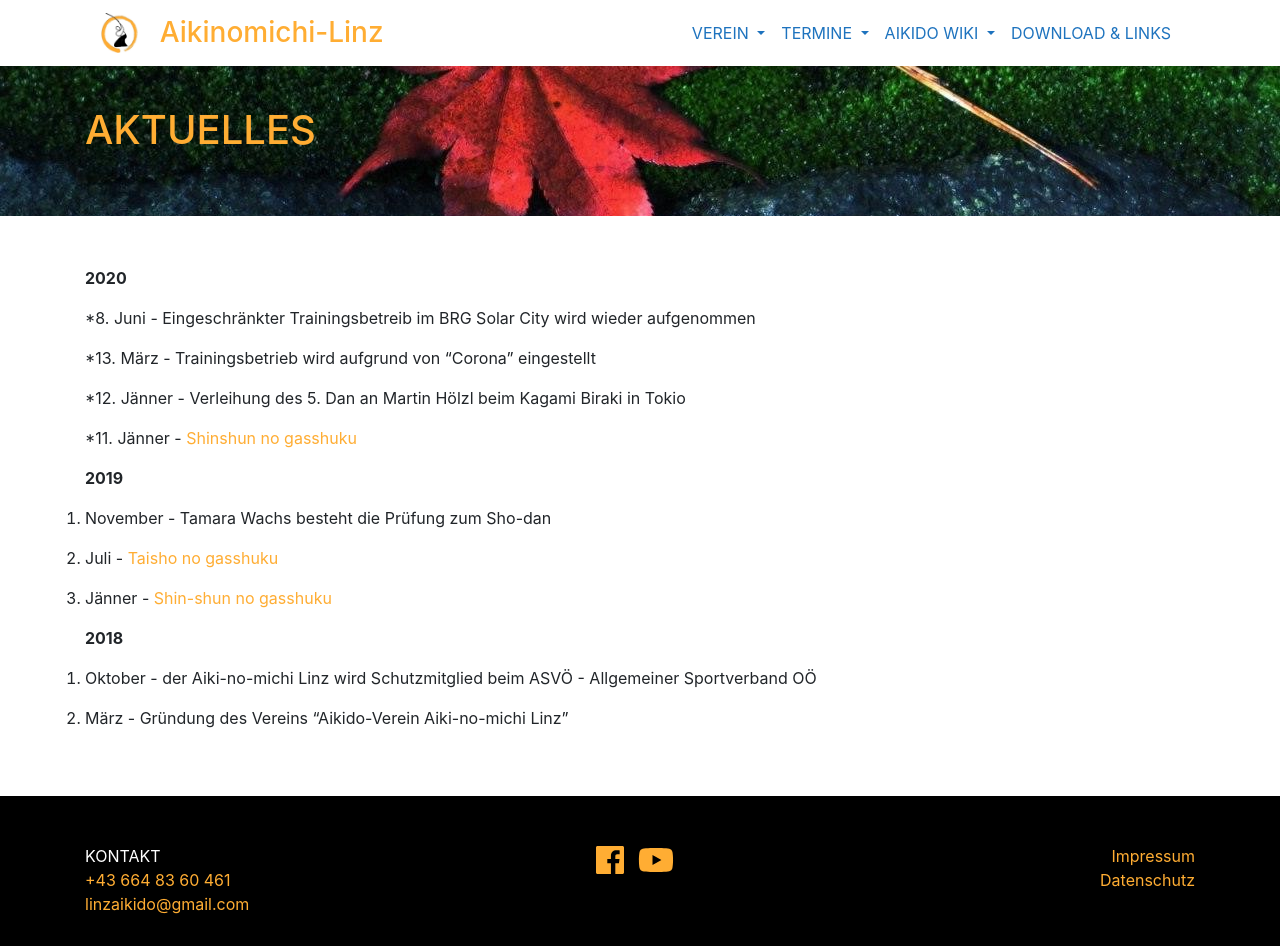
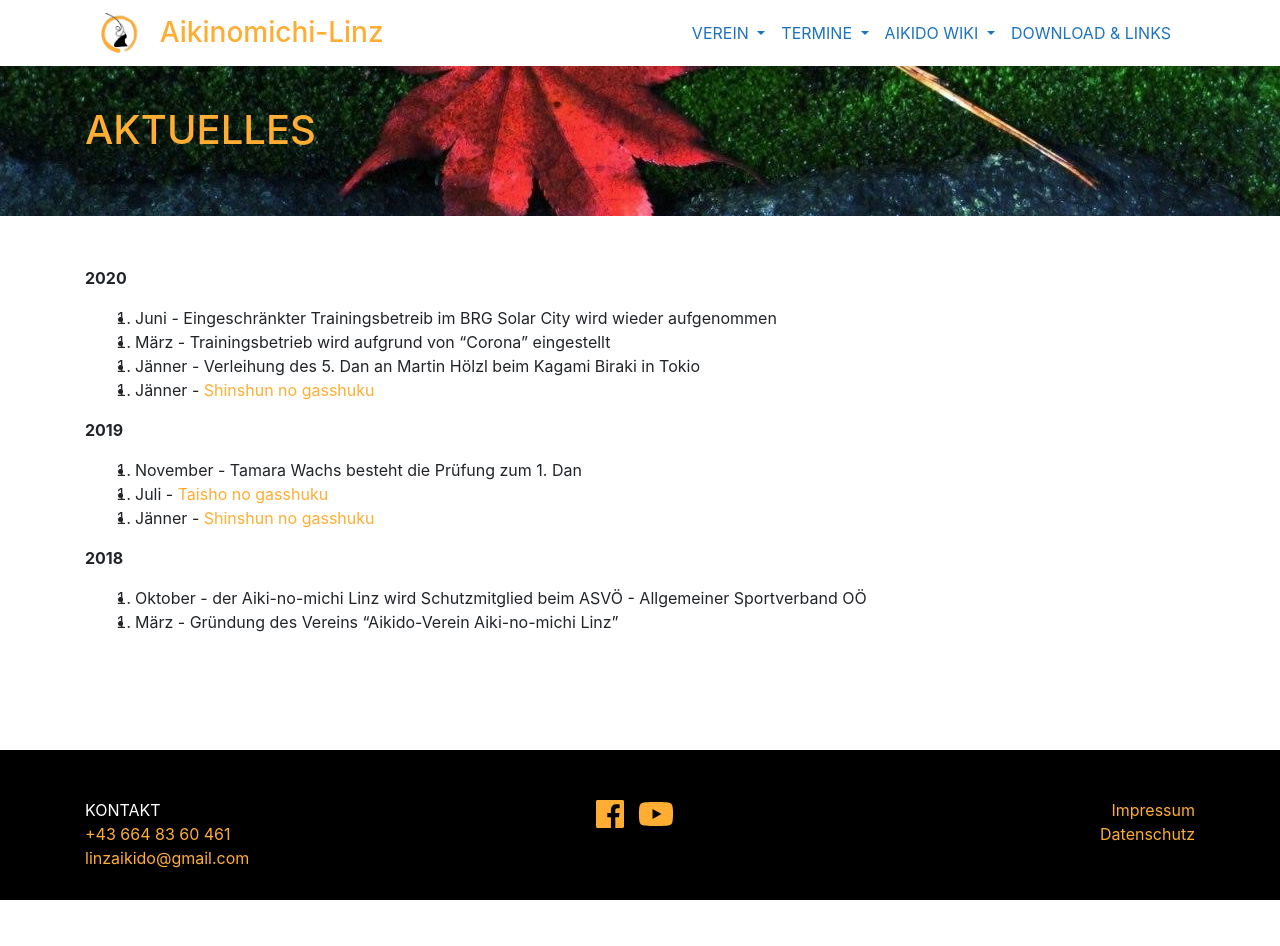
Before and after one commit to TWachs/aikinomichi-linz, a Jekyll site: the page built from aktuelles.md, in a window 1280 px wide. Built offline with Jekyll 4.4.1, drawn with Linux system fonts in a browser that asks for light colours; nearby versions of some CDN libraries; after the commit the page ends 900 px from its top, so only the background shows below that.

Commit message:
Update aktuelles.md
Formatierung ?

```diff
--- a/aktuelles.md
+++ b/aktuelles.md
@@ -8,26 +8,20 @@ title: Aktuelles
 
 **2020**
 
-*8. Juni - Eingeschränkter Trainingsbetreib im BRG Solar City wird wieder aufgenommen
-
-*13. März - Trainingsbetrieb wird aufgrund von "Corona" eingestellt
-
-*12. Jänner - Verleihung des 5. Dan an Martin Hölzl beim Kagami Biraki in Tokio
-
-*11. Jänner - [Shinshun no gasshuku](https://www.facebook.com/aikinomichilinz/photos/pcb.2469373419944097/2469359846612121/?type=3&theater){:target="_blank"}
+* 8. Juni - Eingeschränkter Trainingsbetreib im BRG Solar City wird wieder aufgenommen
+* 13. März - Trainingsbetrieb wird aufgrund von "Corona" eingestellt
+* 12. Jänner - Verleihung des 5. Dan an Martin Hölzl beim Kagami Biraki in Tokio
+* 11. Jänner - [Shinshun no gasshuku](https://www.facebook.com/aikinomichilinz/photos/pcb.2469373419944097/2469359846612121/?type=3&theater){:target="_blank"}
 
 **2019**
 
-9. November - Tamara Wachs besteht die Prüfung zum Sho-dan
-
-27. Juli - [Taisho no gasshuku](https://www.facebook.com/aikinomichilinz/photos/pcb.2324299254451515/2324293644452076/?type=3&theater){:target="_blank"}
-
-12. Jänner - [Shin-shun no gasshuku](https://www.facebook.com/aikinomichilinz/photos/pcb.2202032180011557/2202025876678854/?type=3&theater){:target="_blank"}
+* 9. November - Tamara Wachs besteht die Prüfung zum 1. Dan
+* 27. Juli - [Taisho no gasshuku](https://www.facebook.com/aikinomichilinz/photos/pcb.2324299254451515/2324293644452076/?type=3&theater){:target="_blank"}
+* 12. Jänner - [Shinshun no gasshuku](https://www.facebook.com/aikinomichilinz/photos/pcb.2202032180011557/2202025876678854/?type=3&theater){:target="_blank"}
 
 **2018**
 
-17. Oktober - der Aiki-no-michi Linz wird Schutzmitglied beim ASVÖ - Allgemeiner Sportverband OÖ
-
-30. März - Gründung des Vereins "Aikido-Verein Aiki-no-michi Linz"
+* 17. Oktober - der Aiki-no-michi Linz wird Schutzmitglied beim ASVÖ - Allgemeiner Sportverband OÖ
+* 30. März - Gründung des Vereins "Aikido-Verein Aiki-no-michi Linz"
 
 </div>
```
